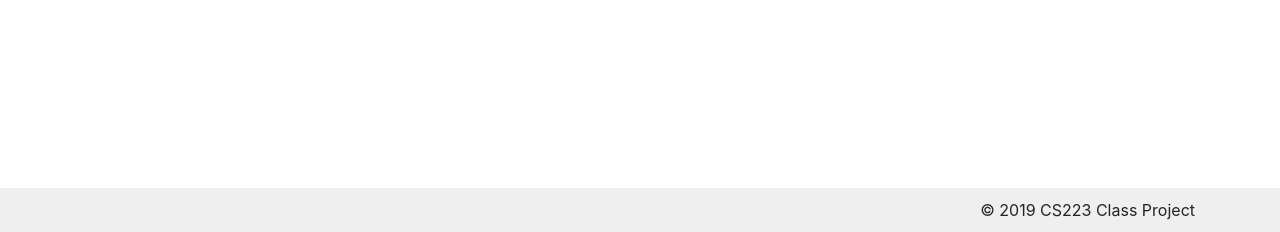
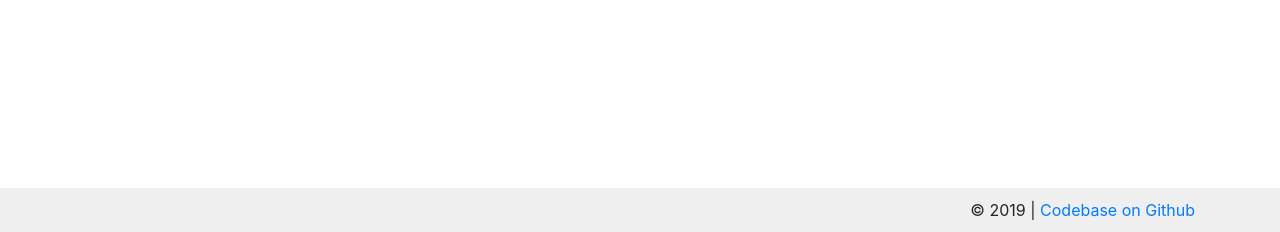
Before and after one commit to shantanuspark/CRISPRVisualiztion, a Flask app: page / in a window 1280 px wide. Shown: the part 568-800 px from the top of the page. Run offline with Flask 2, Linux system fonts and the light colour scheme; some libraries are stand-ins or nearby versions.

Commit message:
updated readme and added link to codebase

```diff
--- a/templates/index.html
+++ b/templates/index.html
@@ -116,7 +116,7 @@
         </div>
     </div>
     <div class="footer">
-        <div class="container">&copy; 2019 CS223 Class Project</div>
+        <div class="container">&copy; 2019 | <a href="https://github.com/shantanuspark/CRISPRVisualiztion">Codebase on Github</a></div>
     </div>
 
     <!-- Optional JavaScript -->
```
Also changed, not shown: README.md.
